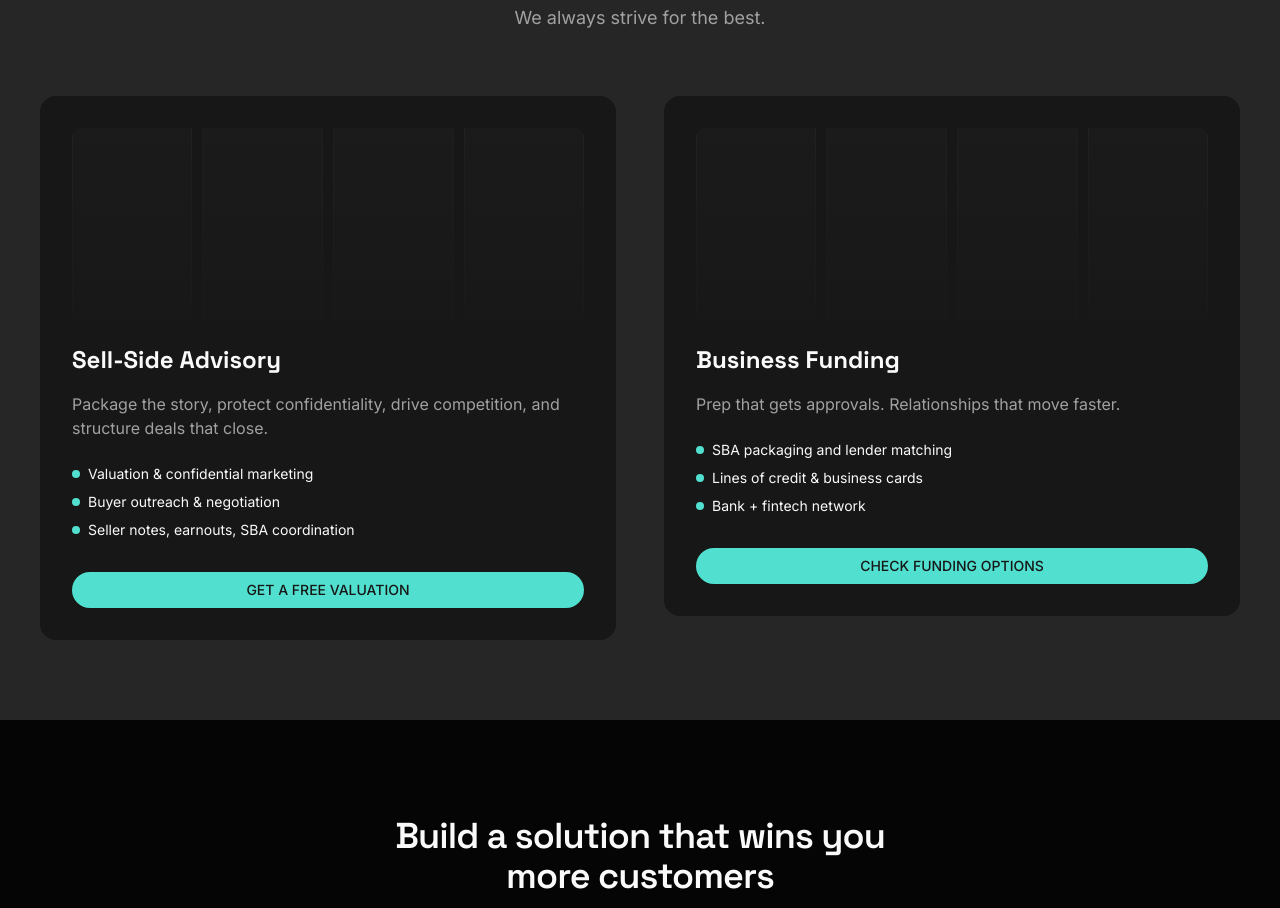
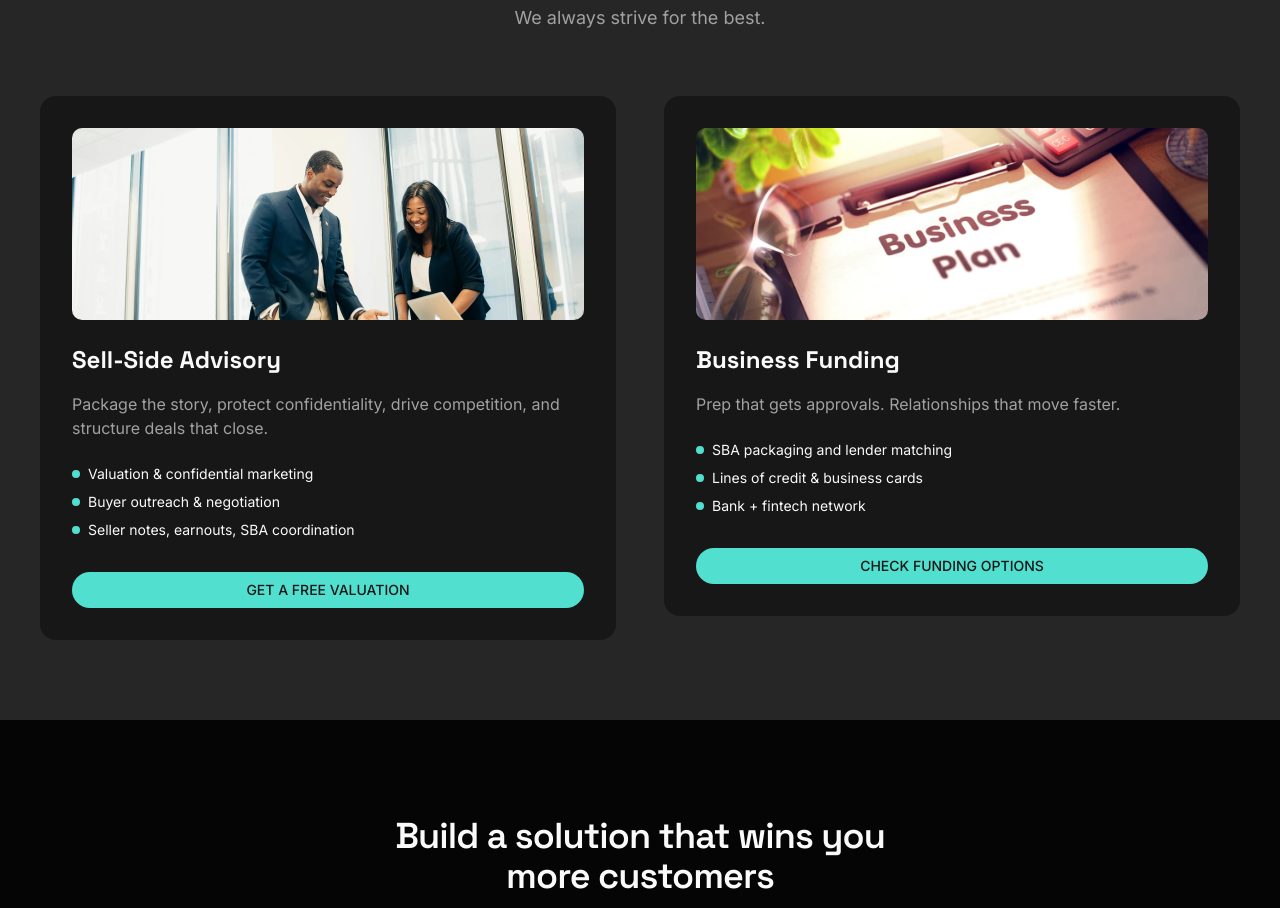
Before and after one commit to Aman-web-dev/pacconsults, a Next.js app: page / in a window 1280 px wide. Shown: the part 3040-3948 px from the top of the page. Built offline with nearby package versions, Linux system fonts and the light colour scheme.

Commit message:
image added

```diff
--- a/components/marketing/services-overview.tsx
+++ b/components/marketing/services-overview.tsx
@@ -15,7 +15,7 @@ const ServicesOverview = () => {
                 "Seller notes, earnouts, SBA coordination"
             ],
             cta: "GET A FREE VALUATION",
-            image: "/images/hero.svg"
+            image: "/images/sell-side-advisory.webp"
         },
         {
             title: "Business Funding",
@@ -26,7 +26,7 @@ const ServicesOverview = () => {
                 "Bank + fintech network"
             ],
             cta: "CHECK FUNDING OPTIONS",
-            image: "/images/hero.svg"
+            image: "/images/business-plan.webp"
         }
     ];
 
```
Also changed, not shown: public/images/business-plan.webp (added), public/images/sell-side-advisory.webp (added).
